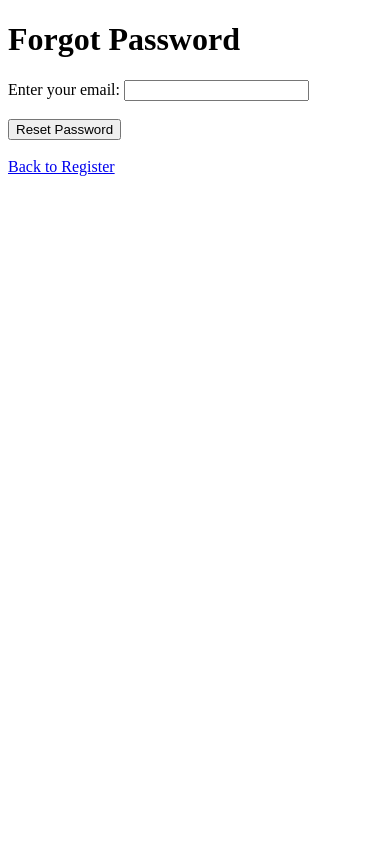
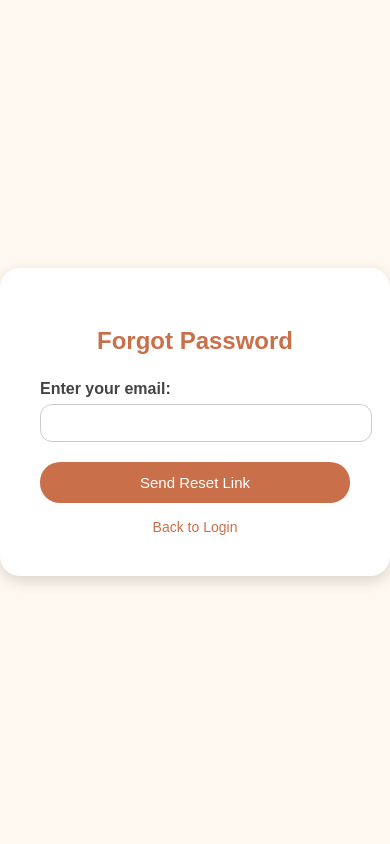
Before and after one commit to justQila/AllerSafe-TripleA, a Flask app: page /AllerSafe/forgot_password in a window 390 px wide. Run offline with Flask 3, Linux system fonts and the light colour scheme.

Commit message:
update all project files

```diff
--- a/app.py
+++ b/app.py
@@ -1,7 +1,8 @@
-from flask import Flask, render_template, request, redirect, url_for
+from flask import Flask, render_template, request, redirect, url_for, session
 import sqlite3
 
 app = Flask(__name__)
+app.secret_key = "secret123" #untuk session
 
 # function to connect to db
 def get_db_connection():
@@ -9,13 +10,18 @@ def get_db_connection():
     conn.row_factory = sqlite3.Row
     return conn
 
-# Home page
+# Home page - redirect ke main page
 @app.route("/AllerSafe/")
 def index():
-    # terus redirect ke register page
-    return redirect(url_for("register"))
+    # terus redirect ke main page
+    return redirect(url_for("main"))
 
-# view all user
+# main page with recipe popup - boleh acces without login
+@app.route("/AllerSafe/main")
+def main():
+    return render_template("main.html")
+
+# view all user macam senarai user la
 @app.route("/AllerSafe/users")
 def users():
     conn = get_db_connection()
@@ -39,24 +45,52 @@ def register():
         conn.commit()
         conn.close()
 
-        return redirect(url_for("users")) #lepas daftar pergi list users
+        return redirect(url_for("main")) #lepas daftar pergi main
 
     return render_template("register.html")
+
+# login
+@app.route("/AllerSafe/login", methods=["GET", "POST"])
+def login():
+    if request.method == "POST":
+        username = request.form["username"]
+        password = request.form["password"]
+
+        conn = get_db_connection()
+        user = conn.execute(
+            "SELECT * FROM users WHERE username = ? AND password = ?",
+            (username, password)
+        ).fetchone()
+        conn.close()
+
+        if user:
+            session["user"] = user["username"]
+            return redirect(url_for("main"))  # lepas login pergi main page
+        else:
+            return "Invalid username or password! <a href='/AllerSafe/login'>Try again</a>"
+
+    return render_template("login.html")
+
+#logout
+@app.route("/AllerSafe/logout")
+def logout():
+    session.pop("user", None)
+    return redirect(url_for("main")) #lepas logout pergi main page
+
 
 # forgot password
 @app.route("/AllerSafe/forgot_password", methods=["GET", "POST"])
 def forgot_password():
     if request.method == "POST":
         email = request.form["email"]
-
-        #dummy action: print email
-        #nanti boleh tambah logic cari dalam DB and reset password
         print(f"PASSWORD RESET REQUESTED FOR: {email}")
-
         return "IF THIS EMAIL EXISTS, RESET INSTRUCTIONS HAVE BEEN SENT!"
 
     return render_template("forgot_password.html")
 
+print("=== ROUTES AVAILABLE ===")
+for rule in app.url_map.iter_rules():
+    print(rule)
 # run app
 if __name__ == "__main__":
     app.run(debug=True)
--- a/templates/forgot_password.html
+++ b/templates/forgot_password.html
@@ -1,16 +1,94 @@
 <!DOCTYPE html>
-<html>
+<html lang="en">
 <head>
+    <meta charset="UTF-8">
     <title>Forgot Password</title>
+    <style>
+        body {
+            font-family: Arial, sans-serif;
+            background-color: #fff8f0;
+            margin: 0;
+            padding: 0;
+            display: flex;
+            justify-content: center;
+            align-items: center;
+            height: 100vh;
+        }
+
+        .container {
+            background: white;
+            padding: 40px;
+            border-radius: 20px;
+            width: 350px;
+            box-shadow: 0px 5px 15px rgba(0,0,0,0.15);
+        }
+
+        h2 {
+            text-align: center;
+            color: #c96f4a;
+            margin-bottom: 25px;
+        }
+
+        label {
+            display: block;
+            margin-bottom: 6px;
+            font-weight: bold;
+            color: #444;
+        }
+
+        input[type="email"] {
+            width: 100%;
+            padding: 10px;
+            margin-bottom: 20px;
+            border: 1px solid #ccc;
+            border-radius: 12px;
+            font-size: 14px;
+        }
+
+        button {
+            width: 100%;
+            padding: 12px;
+            border: none;
+            border-radius: 20px;
+            background: #c96f4a;
+            color: white;
+            font-size: 15px;
+            cursor: pointer;
+        }
+
+        button:hover {
+            background: #a55533;
+        }
+
+        .links {
+            margin-top: 15px;
+            text-align: center;
+        }
+
+        .links a {
+            color: #c96f4a;
+            text-decoration: none;
+            font-size: 14px;
+        }
+
+        .links a:hover {
+            text-decoration: underline;
+        }
+    </style>
 </head>
 <body>
-    <h1>Forgot Password</h1>
-    <form method="POST">
-        <label> Enter your email:</label>
-        <input type="email" name="email" required><br><br>
-        <button type="submit">Reset Password</button>
-    </form>
-    <br>
-    <a href="{{ url_for('register') }}">Back to Register</a>
+    <div class="container">
+        <h2>Forgot Password</h2>
+        <form method="POST">
+            <label for="email">Enter your email:</label>
+            <input type="email" id="email" name="email" required>
+
+            <button type="submit">Send Reset Link</button>
+        </form>
+
+        <div class="links">
+            <a href="{{ url_for('login') }}">Back to Login</a>
+        </div>
+    </div>
 </body>
 </html>
```
Also changed, not shown: templates/login.html (added, +159 -0 lines), templates/main.html (added, +135 -0 lines), static/image/ramen.jpg (added), static/image/salad.jpg (added), user.db, 2 other files.
